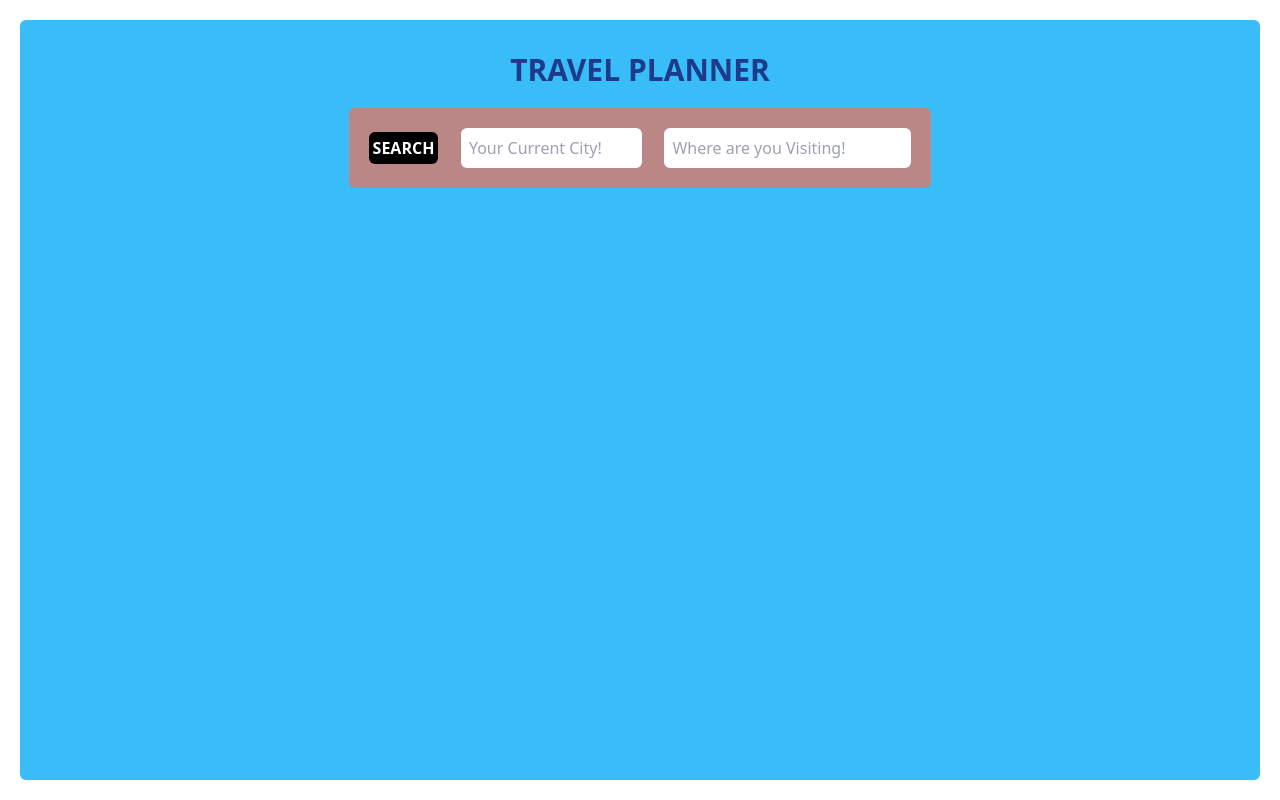
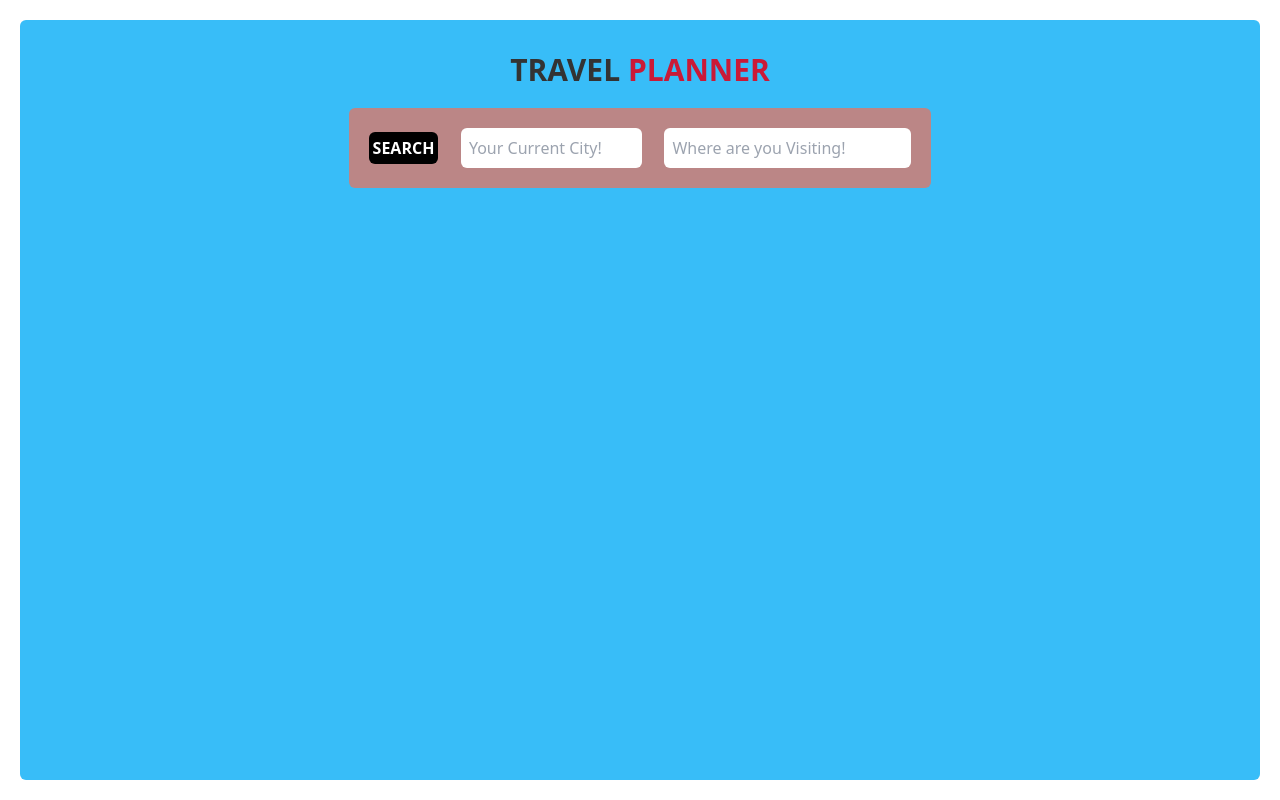
Before and after one commit to OtienoDennis/webdev-projects, a React (Vite) app in the folder frontend-projects/travel-planner-app/: page / in a window 1280 px wide. Built offline with nearby package versions, Linux system fonts and the light colour scheme.

Commit message:
Update Layout component header styling for improved visual hierarchy and color contrast

```diff
--- a/frontend-projects/travel-planner-app/src/components/Layout.jsx
+++ b/frontend-projects/travel-planner-app/src/components/Layout.jsx
@@ -3,8 +3,8 @@ import { Outlet } from 'react-router-dom';
 export default function Layout() {
   return (
     <div>
-      <h1 className='text-blue-900 text-center pt-8 text-3xl font-bold font-sans'>
-        TRAVEL PLANNER
+      <h1 className='text-[#333] text-center text-xl pt-8 md:text-3xl font-extrabold font-sans'>
+        TRAVEL <span className='text-[#ca1a37]'>PLANNER</span>
       </h1>
       <Outlet />
     </div>
```
